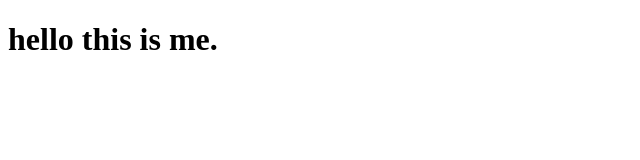
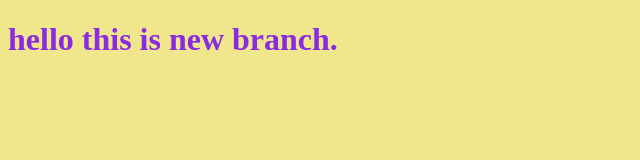
Before and after one commit to yousif-zinzo/myproject, a plain HTML site: page index.html in a window 1280 px wide. Shown: the whole page, without its empty margins (0-640 px from the left). Drawn offline with Linux system fonts and the light colour scheme.

Commit message:
changing style for the title

```diff
--- a/index.html
+++ b/index.html
@@ -1,12 +1,18 @@
 <!DOCTYPE html>
 <html lang="en">
+
 <head>
+
     <meta charset="UTF-8">
+    <meta http-equiv="X-UA-Compatible" content="IE=edge">
     <meta name="viewport" content="width=device-width, initial-scale=1.0">
+
     <title>Document</title>
+    <link rel="stylesheet" href="style.css">
 </head>
 <body>
-    <h1> hello this is me.</h1>
+    <h1> hello this is new branch.</h1>
     <script src="app.js"></script>
+
 </body>
 </html>
--- a/style.css
+++ b/style.css
@@ -1,9 +1,11 @@
-h1. {
-    color: red;
-body{
-    background-color: aquamarine;
+h1 {
+    color: blueviolet;
 
 
 }
 
+body {
+    background-color: khaki;
+
+
 }
```
